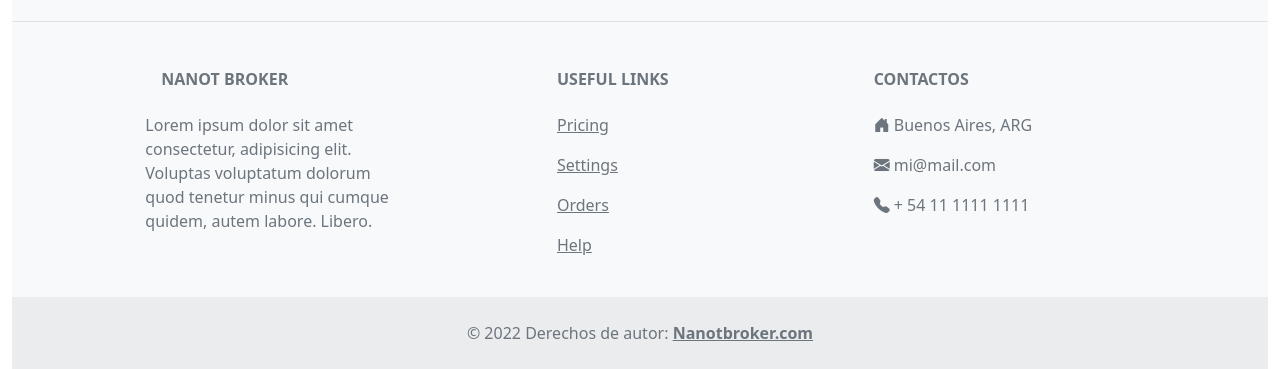
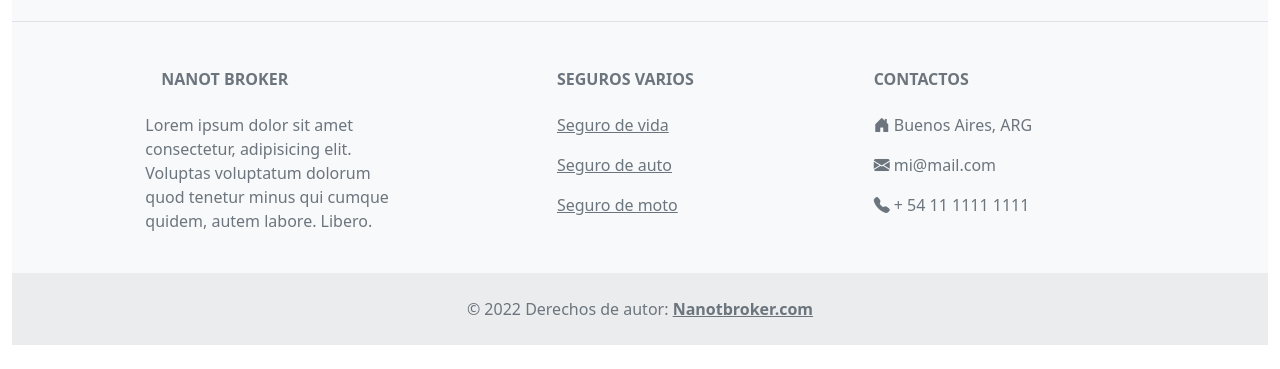
Before and after one commit to ltallarico12/ProyectoCoderHouse, a plain HTML site: page index.html in a window 1280 px wide. Shown: the part 712-1081 px from the top of the page. After the commit the page ends 1057 px from the top, so only its background shows below. Drawn offline with nearby package versions, Linux system fonts and the light colour scheme.

Commit message:
Modificando una parte del footer en las 5 paginas

```diff
--- a/index.html
+++ b/index.html
@@ -184,19 +184,16 @@
                     <div class="col-md-3 col-lg-2 col-xl-2 mx-auto mb-4">
                         <!-- Links -->
                         <h6 class="text-uppercase fw-bold mb-4">
-                        Useful links
+                        Seguros varios
                         </h6>
                         <p>
-                        <a href="#!" class="text-reset">Pricing</a>
+                        <a href="#!" class="text-reset">Seguro de vida</a>
                         </p>
                         <p>
-                        <a href="#!" class="text-reset">Settings</a>
+                        <a href="#!" class="text-reset">Seguro de auto</a>
                         </p>
                         <p>
-                        <a href="#!" class="text-reset">Orders</a>
-                        </p>
-                        <p>
-                        <a href="#!" class="text-reset">Help</a>
+                        <a href="#!" class="text-reset">Seguro de moto</a>
                         </p>
                     </div>
                     <!-- Grid column -->
```
Also changed, not shown: pages/contactos.html (+4 -7 lines), pages/cotizar.html (+4 -7 lines), pages/nosotros.html (+4 -7 lines), pages/seguros.html (+4 -7 lines).
